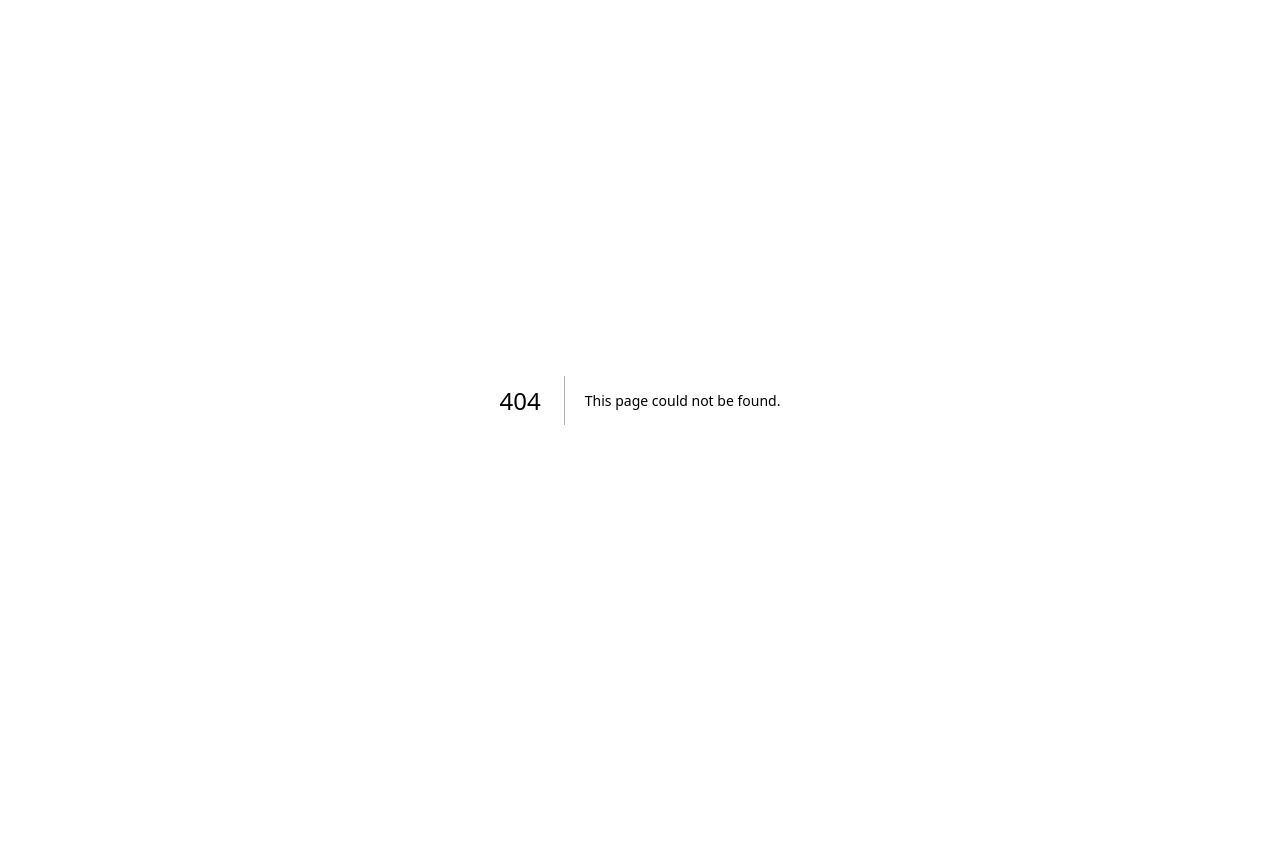
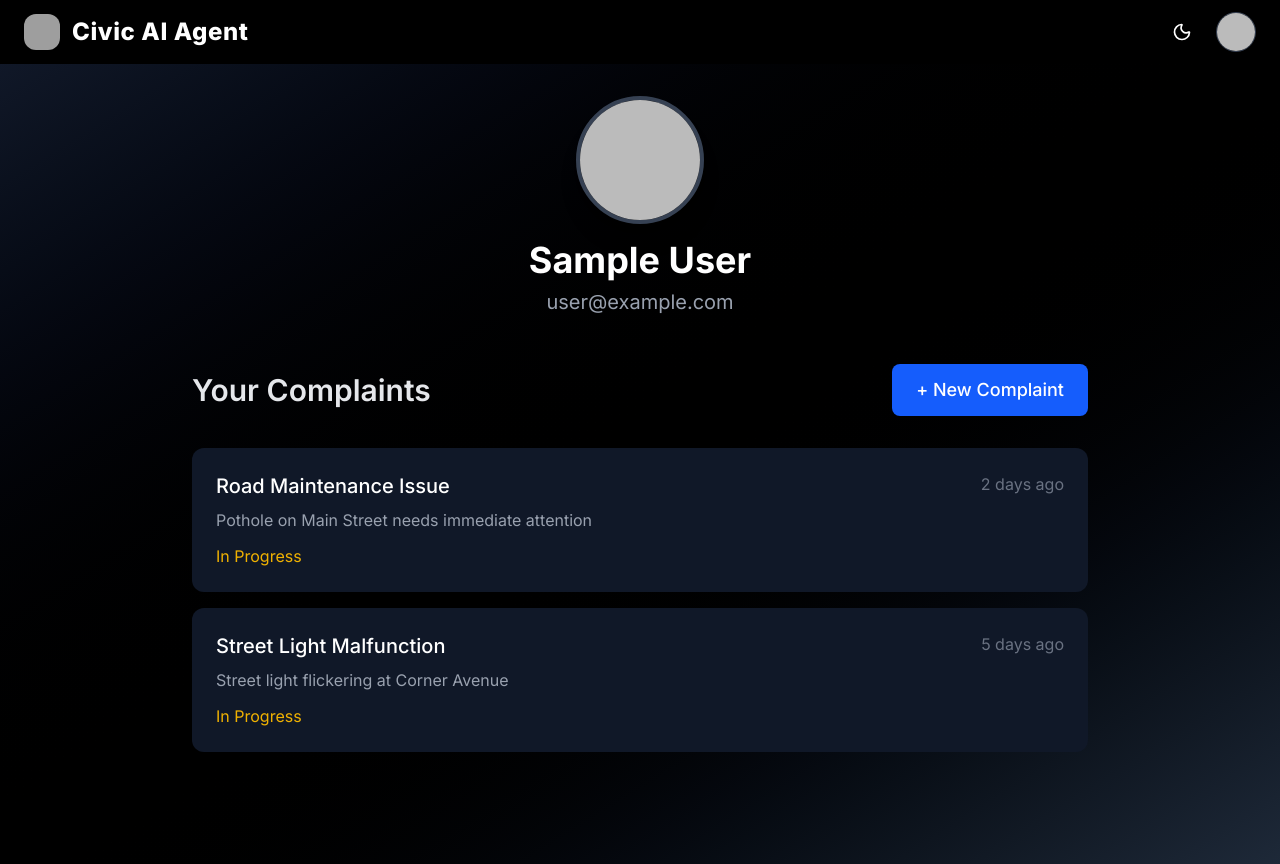
Before and after one commit to om-saraswat/CivicLens, a Next.js app in the folder civiclens/: page /dashboard in a window 1280 px wide. Before the commit this address had no page. Before the commit the page ends 800 px from the top, so only its background shows below. Built offline with nearby package versions, Linux system fonts and the light colour scheme; no server answers; sample sign-in values are in the browser's storage; grey boxes are pictures that could not be loaded.

Commit message:
dashboard home page created

```diff
--- a/civiclens/package.json
+++ b/civiclens/package.json
@@ -10,16 +10,20 @@
   },
   "dependencies": {
     "googleapis": "^154.1.0",
+    "lucide-react": "^0.536.0",
     "mongodb": "^6.18.0",
     "mongoose": "^8.17.0",
     "next": "15.4.5",
     "next-auth": "^4.24.11",
+    "next-themes": "^0.4.6",
     "react": "19.1.0",
     "react-dom": "19.1.0"
   },
   "devDependencies": {
     "@eslint/eslintrc": "^3",
     "@tailwindcss/postcss": "^4",
+    "@types/node": "24.1.0",
+    "@types/react": "19.1.9",
     "eslint": "^9",
     "eslint-config-next": "15.4.5",
     "tailwindcss": "^4"
--- /dev/null
+++ b/civiclens/src/app/Components/Navbar.jsx
@@ -0,0 +1,77 @@
+"use client";
+
+import { signIn, signOut, useSession } from "next-auth/react";
+import { useState } from "react";
+import { useRouter } from "next/navigation";
+import { Moon, Sun } from "lucide-react";
+
+export default function Navbar() {
+  const { data: session, status } = useSession();
+  const [dropdownOpen, setDropdownOpen] = useState(false);
+  const router = useRouter();
+
+  const toggleDropdown = () => setDropdownOpen((prev) => !prev);
+
+  return (
+    <nav className="w-full flex justify-between items-center px-6 py-3 bg-black text-white shadow-lg z-50">
+      {/* Left: Logo and Title */}
+      <div className="flex items-center gap-3">
+        <img src="/logo.png" alt="Org Logo" className="h-9 w-9 rounded-xl shadow-sm" />
+        <span className="text-2xl font-extrabold tracking-wide">Civic AI Agent</span>
+      </div>
+
+      {/* Right: Actions */}
+      <div className="flex items-center gap-4 relative">
+        {/* Theme icon (not toggling, just visual) */}
+        <button
+          className="p-2 rounded-lg hover:bg-gray-800 transition"
+          title="Dark mode icon"
+        >
+          <Moon size={20} />
+        </button>
+
+        {status === "authenticated" ? (
+          <div className="relative">
+            <img
+              src={session.user?.image || "/default-avatar.png"}
+              alt="User Avatar"
+              className="h-10 w-10 rounded-full border border-gray-700 cursor-pointer hover:shadow-md transition"
+              onClick={toggleDropdown}
+            />
+
+            {/* Styled Dropdown */}
+            {dropdownOpen && (
+              <div className="absolute right-0 mt-3 w-48 bg-gray-950 text-white rounded-2xl shadow-2xl py-2 z-50 border border-gray-800">
+                <button
+                  className="block w-full text-left px-4 py-2.5 font-medium hover:bg-gray-900 transition rounded-t-2xl"
+                  onClick={() => {
+                    setDropdownOpen(false);
+                    router.push("/dashboard");
+                  }}
+                >
+                  Profile
+                </button>
+                <button
+                  className="block w-full text-left px-4 py-2.5 font-medium hover:bg-gray-900 transition rounded-b-2xl"
+                  onClick={() => {
+                    setDropdownOpen(false);
+                    signOut({ callbackUrl: "/signin" });
+                  }}
+                >
+                  Logout
+                </button>
+              </div>
+            )}
+          </div>
+        ) : (
+          <button
+            className="bg-white text-black hover:bg-gray-200 font-semibold py-2 px-4 rounded-lg shadow-md transition-all duration-200"
+            onClick={() => signIn("google", { callbackUrl: "/" })}
+          >
+            Sign In
+          </button>
+        )}
+      </div>
+    </nav>
+  );
+}
--- /dev/null
+++ b/civiclens/src/app/Components/NavbarClient.jsx
@@ -0,0 +1,8 @@
+// components/NavbarClient.jsx
+"use client";
+
+import Navbar from "./Navbar";
+
+export default function NavbarClient() {
+  return <Navbar />;
+}
--- /dev/null
+++ b/civiclens/src/app/Components/Sidebar.jsx
@@ -0,0 +1,40 @@
+"use client";
+
+import { useSession } from "next-auth/react";
+import { useRouter } from "next/navigation";
+
+export default function Sidebar() {
+  const { data: session } = useSession();
+  const router = useRouter();
+
+  return (
+    <aside className="h-screen w-72 bg-gray-950 text-white flex flex-col items-center py-8 border-r border-gray-800">
+      {/* User Profile */}
+      <div className="flex flex-col items-center mb-8">
+        <img
+          src={session?.user?.image ?? "/default-avatar.png"}
+          alt="User Avatar"
+          className="w-20 h-20 rounded-full object-cover border-2 border-gray-700 shadow-md mb-4"
+        />
+        <h2 className="text-lg font-bold">{session?.user?.name}</h2>
+        <p className="text-gray-400 text-sm text-center px-4 break-words">
+          {session?.user?.email}
+        </p>
+      </div>
+
+      {/* Navigation */}
+      <nav className="w-full px-4">
+        <button
+          onClick={() => {
+  console.log("Navigating to /dashboard");
+  router.push("/dashboard");
+}}
+
+          className="w-full bg-white text-black hover:bg-gray-200 font-semibold py-2.5 px-4 rounded-lg shadow-md transition-all duration-200"
+        >
+          Dashboard
+        </button>
+      </nav>
+    </aside>
+  );
+}
--- /dev/null
+++ b/civiclens/src/app/dashboard/page.jsx
@@ -0,0 +1,82 @@
+"use client";
+
+import { useSession } from "next-auth/react";
+import { useRouter } from "next/navigation";
+import { useEffect } from "react";
+
+export default function Dashboard() {
+  const { data: session, status } = useSession();
+  const router = useRouter();
+
+  useEffect(() => {
+    if (status === "unauthenticated") {
+      router.push("/signin");
+    }
+  }, [status, router]);
+
+  if (status === "loading") {
+    return (
+      <div className="flex justify-center items-center min-h-screen bg-black">
+        <p className="text-gray-400 text-lg animate-pulse">Loading dashboard...</p>
+      </div>
+    );
+  }
+
+  const handleNewComplaint = () => {
+    router.push('/');
+  };
+
+  return (
+    <div className="min-h-screen bg-gradient-to-br from-gray-900 via-black to-gray-800 text-white p-8">
+      {/* Large User Profile Section */}
+      <div className="flex flex-col items-center mb-12">
+        <img
+          src={session?.user?.image || "/default-avatar.png"}
+          alt="Profile"
+          className="w-32 h-32 rounded-full border-4 border-gray-700 mb-4 shadow-xl"
+        />
+        <h1 className="text-4xl font-bold mb-2">{session?.user?.name}</h1>
+        <p className="text-xl text-gray-400">{session?.user?.email}</p>
+      </div>
+
+      {/* Complaints Section with New Complaint Button */}
+      <div className="max-w-4xl mx-auto">
+        <div className="flex justify-between items-center mb-8">
+          <h2 className="text-3xl font-semibold text-gray-200">Your Complaints</h2>
+          <button
+            onClick={handleNewComplaint}
+            className="bg-blue-600 hover:bg-blue-700 text-white font-medium py-3 px-6 rounded-lg transition-colors text-lg"
+          >
+            + New Complaint
+          </button>
+        </div>
+
+        {/* Complaints List */}
+        <div className="space-y-4">
+          {/* Sample Complaints */}
+          <div className="bg-gray-900 p-6 rounded-xl hover:bg-gray-800 transition-colors">
+            <div className="flex justify-between items-start">
+              <div>
+                <h3 className="text-xl font-medium mb-2">Road Maintenance Issue</h3>
+                <p className="text-gray-400">Pothole on Main Street needs immediate attention</p>
+                <span className="inline-block mt-3 text-yellow-500">In Progress</span>
+              </div>
+              <span className="text-gray-500">2 days ago</span>
+            </div>
+          </div>
+
+          <div className="bg-gray-900 p-6 rounded-xl hover:bg-gray-800 transition-colors">
+            <div className="flex justify-between items-start">
+              <div>
+                <h3 className="text-xl font-medium mb-2">Street Light Malfunction</h3>
+                <p className="text-gray-400">Street light flickering at Corner Avenue</p>
+                <span className="inline-block mt-3 text-yellow-500">In Progress</span>
+              </div>
+              <span className="text-gray-500">5 days ago</span>
+            </div>
+          </div>
+        </div>
+      </div>
+    </div>
+  );
+}
--- a/civiclens/src/app/layout.js
+++ b/civiclens/src/app/layout.js
@@ -1,14 +1,23 @@
-"use client";
-import './globals.css'
-import { SessionProvider } from "next-auth/react";
+import "./globals.css";
+import { Inter } from "next/font/google";
+import Providers from "./providers"; // 👈 Import the new wrapper
+import NavbarClient from "../app/Components/NavbarClient"; // 👈 client wrapper for navbar
+
+const inter = Inter({ subsets: ["latin"] });
+
+export const metadata = {
+  title: "Civic AI Agent",
+  description: "Your AI assistant",
+};
 
 export default function RootLayout({ children }) {
   return (
     <html lang="en">
-      <body>
-        <SessionProvider>
+      <body className={inter.className}>
+        <Providers>
+          <NavbarClient />
           {children}
-        </SessionProvider>
+        </Providers>
       </body>
     </html>
   );
--- a/civiclens/src/app/page.js
+++ b/civiclens/src/app/page.js
@@ -16,33 +16,48 @@ export default function Home() {
 
   if (status === "loading") {
     return (
-      <div className="flex justify-center items-center h-screen">
-        <p className="text-gray-600 text-lg">Loading...</p>
+      <div className="flex justify-center items-center h-screen bg-black">
+        <p className="text-gray-400 text-lg animate-pulse">Checking session...</p>
       </div>
     );
   }
 
   return (
-    <div className="min-h-screen flex items-center justify-center bg-gray-100 px-4">
-      <div className="bg-white shadow-xl rounded-2xl p-8 w-full max-w-sm text-center">
-        <div className="flex justify-center mb-4">
-          <img
-            src={session?.user?.image ?? "/default-avatar.png"}
-            alt="Profile"
-            className="w-24 h-24 rounded-full object-cover border-2 border-gray-300"
-          />
-        </div>
-        <h1 className="text-2xl font-bold text-gray-800 mb-1">
-          Hello, {session?.user?.name}
-        </h1>
-        <p className="text-gray-500 text-sm mb-6">{session?.user?.email}</p>
+    <div className="min-h-screen flex bg-gradient-to-br from-gray-900 via-black to-gray-950">
+      {/* Sidebar */}
+      <aside className="w-72 h-screen bg-gray-950 text-white flex flex-col items-center py-8 border-r border-gray-800">
+        <img
+          src={session?.user?.image ?? "/default-avatar.png"}
+          alt="User Avatar"
+          className="w-20 h-20 rounded-full object-cover border-2 border-gray-700 shadow mb-4"
+        />
+        <h2 className="text-lg font-bold">{session?.user?.name}</h2>
+        <p className="text-gray-400 text-sm text-center px-4 break-words mb-6">
+          {session?.user?.email}
+        </p>
+
+        <button
+          onClick={() => router.push("/dashboard")}
+          className="w-11/12 bg-white text-black hover:bg-gray-200 font-semibold py-2.5 px-4 rounded-lg shadow-md transition mb-4"
+        >
+          Dashboard
+        </button>
+
         <button
           onClick={() => signOut({ callbackUrl: "/signin" })}
-          className="bg-red-500 hover:bg-red-600 text-white font-medium py-2 px-6 rounded-lg transition"
+          className="w-11/12 bg-red-500 hover:bg-red-600 text-white font-semibold py-2.5 px-4 rounded-lg shadow-md transition"
         >
           Logout
         </button>
-      </div>
+      </aside>
+
+      {/* Main Content */}
+      <main className="flex-1 flex items-center justify-center px-4">
+        <div className="bg-gray-950 shadow-2xl rounded-2xl p-8 w-full max-w-sm text-center text-white border border-gray-800">
+          <h1 className="text-3xl font-extrabold mb-4">Welcome Back!</h1>
+          <p className="text-gray-400">Select "Dashboard" to manage complaints or logout above.</p>
+        </div>
+      </main>
     </div>
   );
 }
--- /dev/null
+++ b/civiclens/src/app/providers.jsx
@@ -0,0 +1,12 @@
+"use client";
+
+import { SessionProvider } from "next-auth/react";
+import { ThemeProvider } from "next-themes";
+
+export default function Providers({ children }) {
+  return (
+    <ThemeProvider attribute="class" defaultTheme="dark">
+      <SessionProvider>{children}</SessionProvider>
+    </ThemeProvider>
+  );
+}
```
Also changed, not shown: civiclens/tsconfig.json (added, +35 -0 lines), 1 other file (tests, documents, lock files or other folders).
